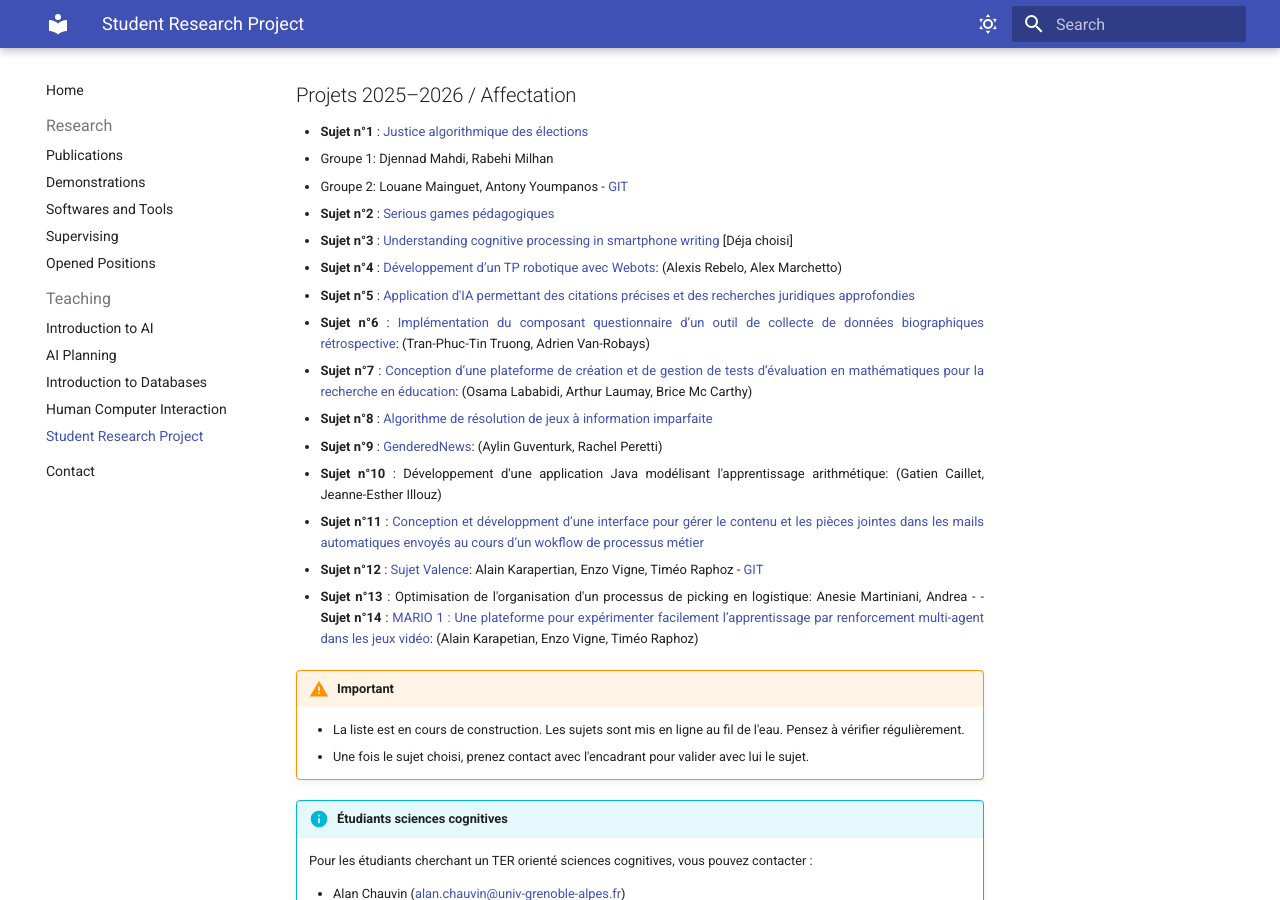
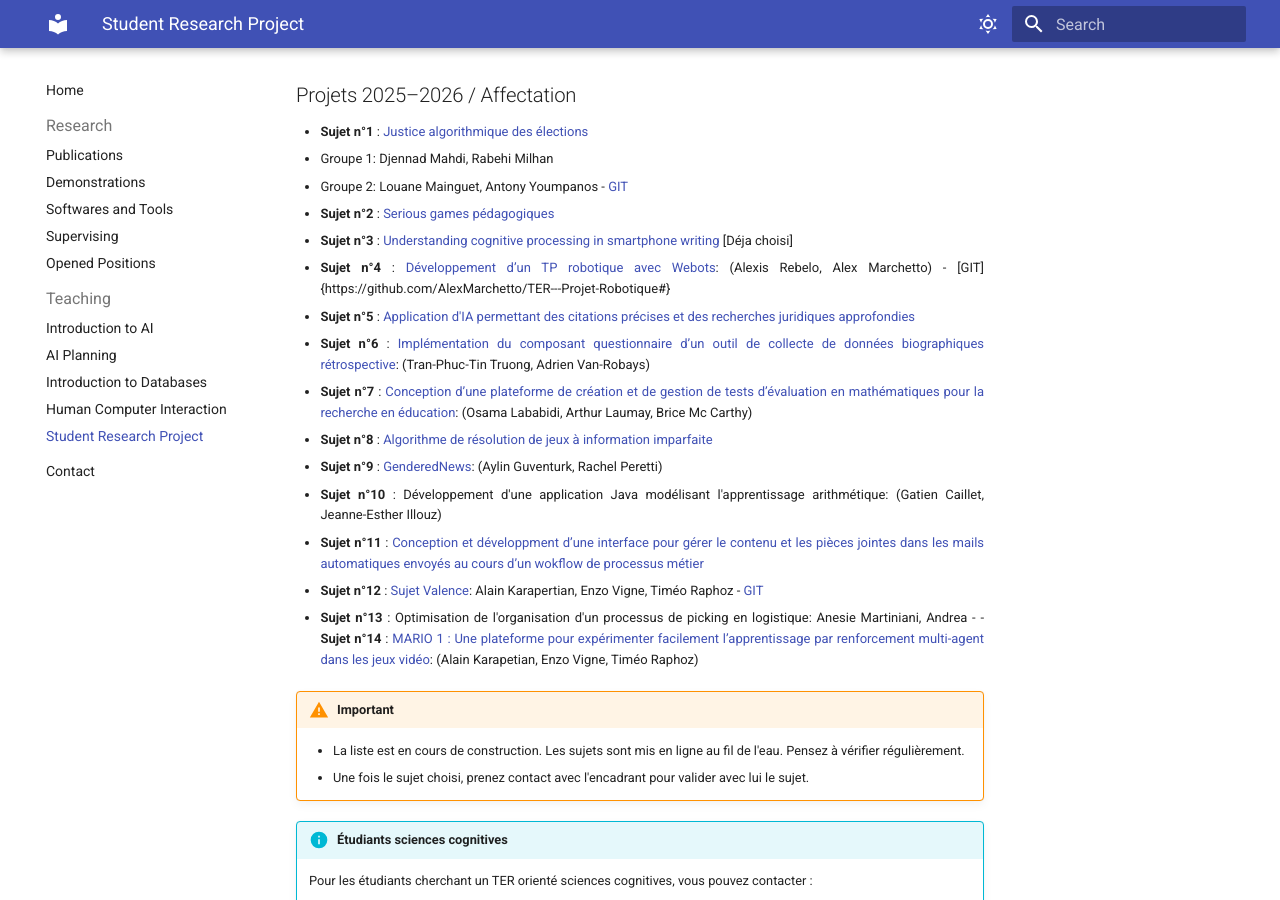
Before and after one commit to pellierd/homepage, an MkDocs documentation site: the page built from docs/teaching/srp.md, in a window 1280 px wide and 900 px high, scrolled down 1148 px. Built offline with MkDocs 1.6.1 and Material for MkDocs 9.7.7, drawn with Linux system fonts in a browser that asks for light colours.

Commit message:
modif ter

```diff
--- a/docs/teaching/srp.md
+++ b/docs/teaching/srp.md
@@ -40,7 +40,7 @@ La première période du projet est consacrée à l'élaboration des documents p
   - Groupe 2: Louane Mainguet, Antony Youmpanos - [GIT](https://github.com/Lmainguet/JADE_ter)
 - **Sujet n°2** : [Serious games pédagogiques](srp/Sujet_2_2025.pdf)
 - **Sujet n°3** : [Understanding cognitive processing in smartphone writing](srp/Sujet_3_2025.pdf) [Déja choisi]
-- **Sujet n°4** : [Développement d’un TP robotique avec Webots](srp/Sujet_4_2025.pdf): (Alexis Rebelo, Alex Marchetto)
+- **Sujet n°4** : [Développement d’un TP robotique avec Webots](srp/Sujet_4_2025.pdf): (Alexis Rebelo, Alex Marchetto) - [GIT]{https://github.com/AlexMarchetto/TER---Projet-Robotique#}
 - **Sujet n°5** : [Application d'IA permettant des citations précises et des recherches juridiques approfondies](srp/Sujet_5_2025.pdf)
 - **Sujet n°6** : [Implémentation du composant questionnaire d’un outil de collecte de données biographiques rétrospective](srp/Sujet_6_2025.pdf): (Tran-Phuc-Tin Truong, Adrien Van-Robays)
 - **Sujet n°7** : [Conception d’une plateforme de création et de gestion de tests d’évaluation en mathématiques pour la recherche en éducation](srp/Sujet_7_2025.pdf): (Osama Lababidi, Arthur Laumay, Brice Mc Carthy)
```
